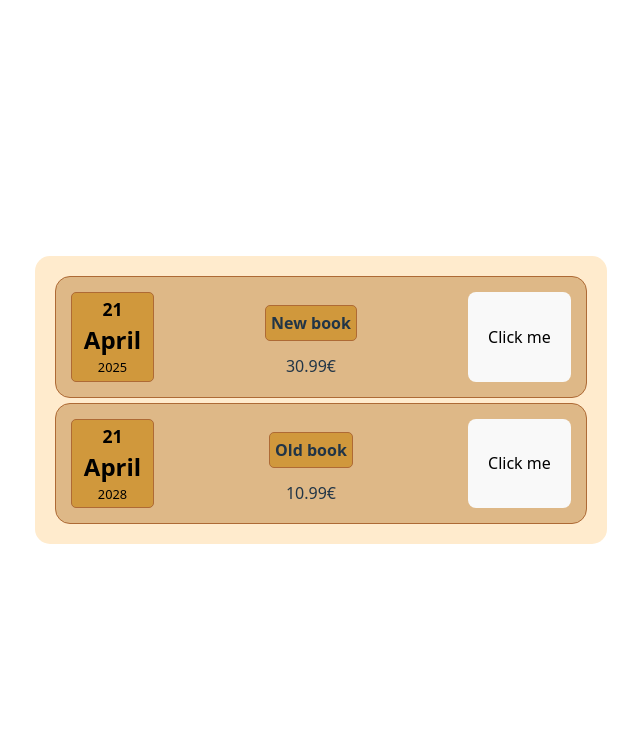
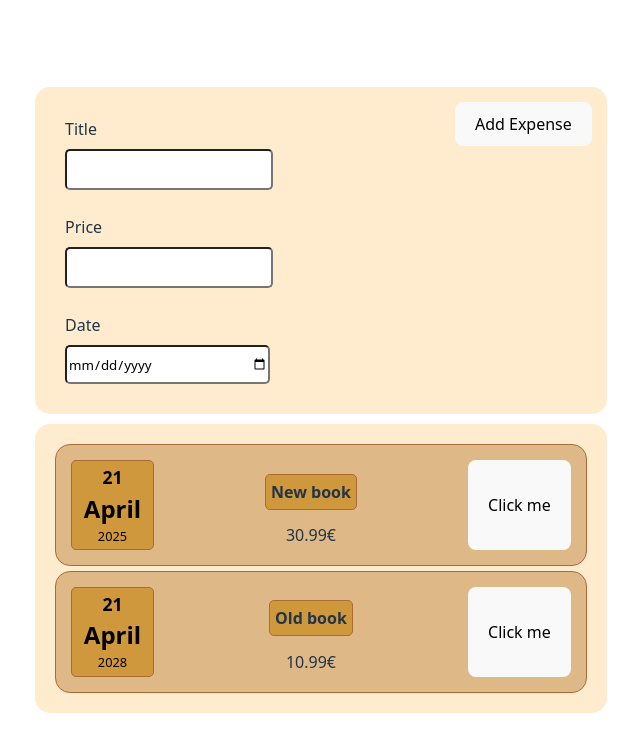
Before and after one commit to Dlowyz/ExpensesUus, a React (Vite) app: page / in a window 1280 px wide. Shown: the top 752 px of the page, without its empty margins (319-959 px from the left). Built offline with nearby package versions, Linux system fonts and the light colour scheme.

Commit message:
ülessanne 11.1

```diff
--- a/src/App.jsx
+++ b/src/App.jsx
@@ -2,6 +2,7 @@ import { useState } from 'react'
 import reactLogo from './assets/react.svg'
 import viteLogo from '/vite.svg'
 import './App.css'
+import NewExpense from './components/NewExpense/NewExpense'
 import ExpenseItem from './components/Expenses/ExpenseItem'
 import Expenses from './components/Expenses/Expenses'
 function App() {
@@ -21,6 +22,7 @@ function App() {
 
   return (
     <>
+    <NewExpense/>
       <Expenses
         data={expenses}
       />
--- /dev/null
+++ b/src/components/NewExpense/ExpenseForm.css
@@ -0,0 +1,19 @@
+.new-expense-control {
+    padding: 10px;
+    margin: 5px;
+    display: flex;
+    flex-direction: column; /* 👈 this stacks label above input */
+    align-items: flex-start; /* optional: aligns label and input to the left */
+    gap: 0.5rem; /* spacing between label and input */
+}
+
+.new-expense-control input {
+    width: 200px;
+    height: 35px;
+    border-radius: 5px;
+}
+
+form {
+    display: flex;
+    justify-content: space-between;
+}
--- /dev/null
+++ b/src/components/NewExpense/ExpenseForm.jsx
@@ -0,0 +1,28 @@
+import './ExpenseForm.css'
+
+const ExpenseForm = (props) => {
+  return (
+    <form>
+  <div className="new-expense-controls">
+    <div className="new-expense-control">
+      <label>Title </label>
+      <input type="text" />
+    </div>
+    <div className="new-expense-control">
+      <label>Price </label>
+      <input type="number" min="0.01" step="0.01" />
+    </div>
+    <div className="new-expense-control">
+      <label>Date </label>
+      <input type="date" min="2024-11-12" max="2026-01-31" />
+    </div>
+  </div>
+  <div className="new-expense-actions">
+    <button type="submit">Add Expense</button>
+  </div>
+    </form>
+
+  )
+}
+
+export default ExpenseForm
--- /dev/null
+++ b/src/components/NewExpense/NewExpense.css
@@ -0,0 +1,3 @@
+.NewExpenseDiv {
+    background-color: blanchedalmond;
+}
--- /dev/null
+++ b/src/components/NewExpense/NewExpense.jsx
@@ -0,0 +1,13 @@
+
+import './NewExpense.css'
+import ExpenseForm from './ExpenseForm'
+import Card from '../UI/Card'
+const NewExpense = (props) => {
+  return (
+    <Card className='NewExpenseDiv'>
+      <ExpenseForm></ExpenseForm>
+    </Card>
+  )
+}
+
+export default NewExpense
--- a/src/components/UI/Card.css
+++ b/src/components/UI/Card.css
@@ -1,4 +1,5 @@
 .card {
     padding: 15px;
     border-radius: 15px;
+    margin: 10px;
 }
```
